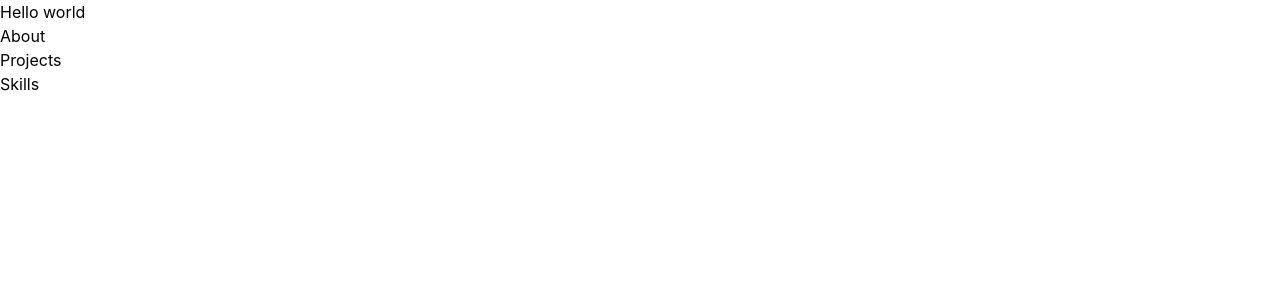
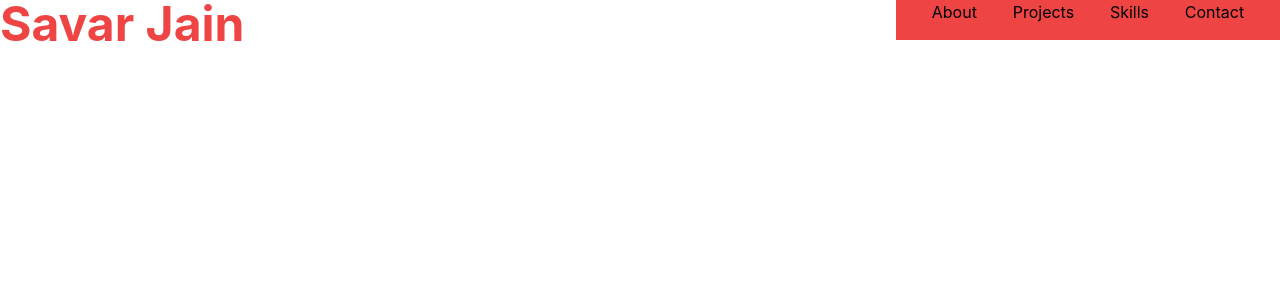
Before and after one commit to SavarJ/jainsavar.com, a React (Create React App) app: page / in a window 1280 px wide. Shown: the top 300 px of the page. Built offline with nearby package versions, Linux system fonts and the light colour scheme.

Commit message:
Remove eslint stuff and start navbar

```diff
--- a/package.json
+++ b/package.json
@@ -43,8 +43,6 @@
   },
   "devDependencies": {
     "autoprefixer": "^9",
-    "eslint": "^8.1.0",
-    "eslint-plugin-react": "^7.26.1",
     "postcss": "^7",
     "tailwindcss": "npm:@tailwindcss/postcss7-compat"
   }
--- a/src/components/App.tsx
+++ b/src/components/App.tsx
@@ -1,18 +1,18 @@
 import React from "react";
 import Navbar from "./Navbar";
-import About from "./About";
-import Projects from "./Projects";
-import Skills from "./Skills";
+// import About from "./About";
+// import Projects from "./Projects";
+// import Skills from "./Skills;
 // import Contact from "./Contact";
 // import Footer from "./Footer";
 
 const App: React.FC = () => {
   return (
-    <main>
+    <main className="max-w-full">
       <Navbar />
-          <About />
-      <Projects />
-      <Skills />
+      {/* <About /> */}
+      {/* <Projects /> */}
+      {/* <Skills /> */}
       {/* <Contact /> */}
       {/* <Footer /> */}
     </main>
--- a/src/components/Contact.tsx
+++ b/src/components/Contact.tsx
@@ -0,0 +1,9 @@
+const Contact: React.FC = () => {
+  return (
+    <div>
+      <h1>Contact</h1>
+    </div>
+  );
+};
+
+export default Contact;
--- a/src/components/Footer.tsx
+++ b/src/components/Footer.tsx
@@ -0,0 +1,9 @@
+const Footer: React.FC = () => {
+  return (
+    <div>
+      <p> Footer </p>
+    </div>
+  );
+};
+
+export default Footer;
--- a/src/components/Navbar.tsx
+++ b/src/components/Navbar.tsx
@@ -1,7 +1,13 @@
 const Navbar: React.FC = () => {
   return (
-    <nav>
-      <h1>Hello world</h1>
+    <nav className="flex justify-between">
+      <div className="text-red-500 text-5xl font-bold">Savar Jain</div>
+      <div className="flex justify-evenly w-96 border-blue-500 h-10 bg-red-500">
+        <div className="">About</div>
+        <div className="">Projects</div>
+        <div className="">Skills</div>
+        <div className="">Contact</div>
+      </div>
     </nav>
   );
 };
```
Also changed, not shown: .eslintrc.json (deleted), 1 other file (tests, documents, lock files or other folders).
